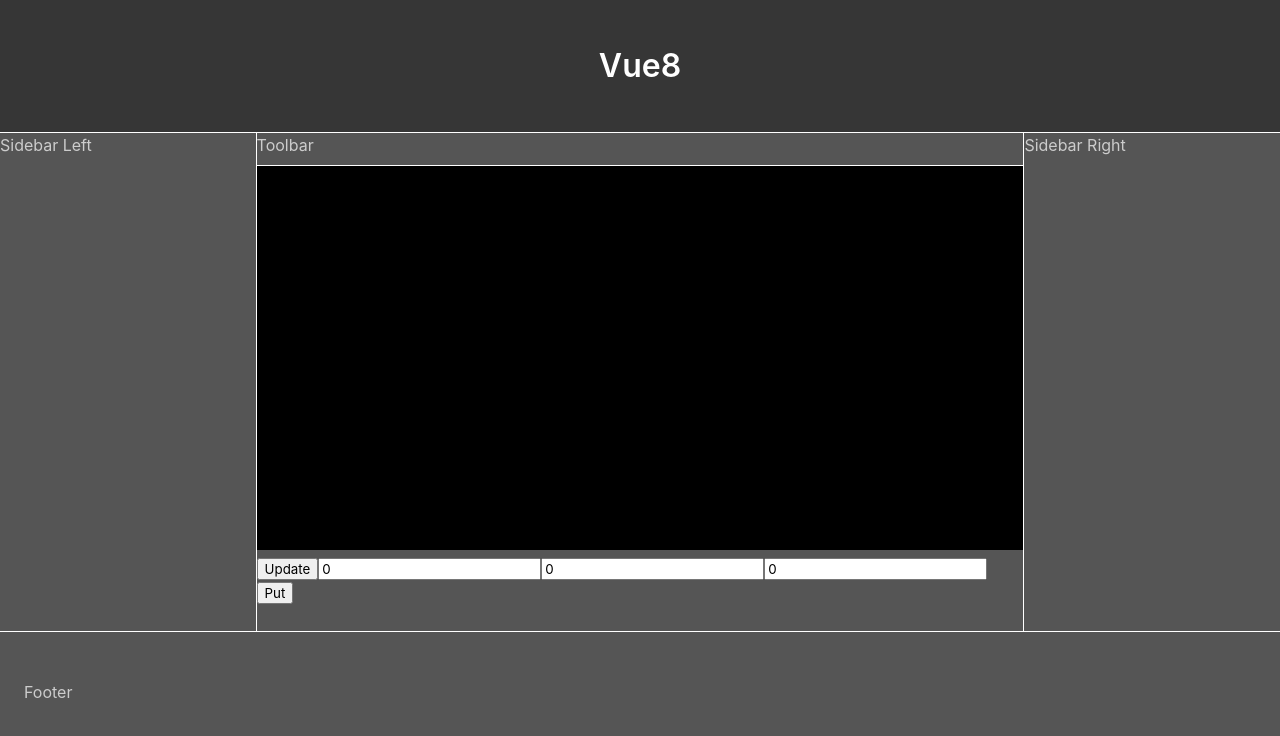
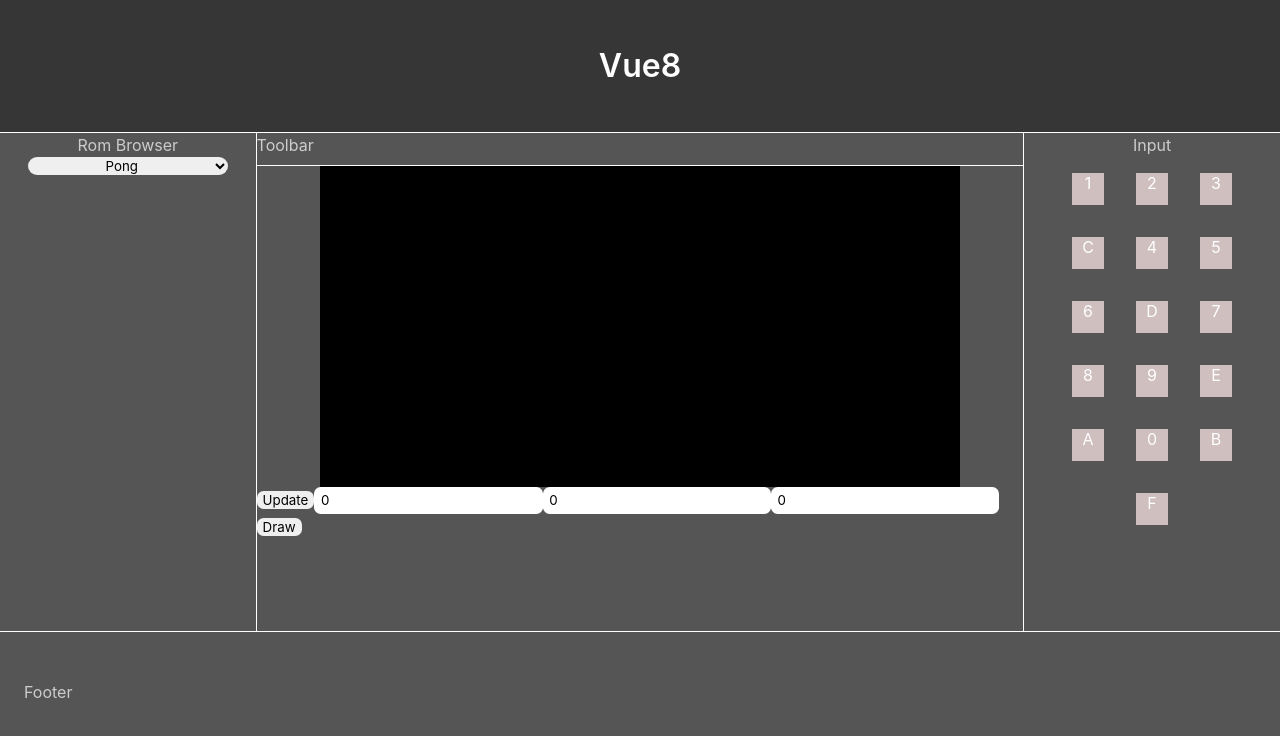
Before and after one commit to garrlker/chip8-emulator, a Vue app: page / in a window 1280 px wide. Shown: the top 736 px of the page. Built offline with nearby package versions, Linux system fonts and the light colour scheme.

Commit message:
Rom browser component is mostly up, also got a ui up for the gamepad buttons. Did a lot of misc styling to make some things look nice. Not done, storms are done so I'm off for the day

```diff
--- a/src/App.vue
+++ b/src/App.vue
@@ -18,6 +18,15 @@
 
         </display>
       </template>
+
+      <template slot="sidebar-left">
+        <RomBrowser></RomBrowser>
+      </template>
+
+      <template slot="sidebar-right">
+        <GamepadUI></GamepadUI>
+      </template>
+
     </layout>
   </div>
 </template>
@@ -25,12 +34,16 @@
 <script>
 import Layout from "./components/Layout.vue";
 import Display from "./components/Display.vue";
+import RomBrowser from "./components/RomBrowser.vue";
+import GamepadUI from "./components/GamepadUI.vue";
 
 export default {
   name: "app",
   components: {
     Layout,
-    Display
+    Display,
+    RomBrowser,
+    GamepadUI
   }
 };
 </script>
--- a/src/components/Display.vue
+++ b/src/components/Display.vue
@@ -3,11 +3,13 @@
     <div class="ui-child">
       <canvas id="emuCanvas" :width="dispWidth" :height="dispHeight" style="border:1px solid #000000;">
       </canvas>
-      <button @click="updateDisplay">Update</button>
-      <input v-model="tempX" type="number">
-      <input v-model="tempY" type="number">
-      <input v-model="tempVal" type="number">
-      <button @click="putPixel">Put</button>
+      <div>
+        <button @click="updateDisplay">Update</button>
+        <input v-model="tempX" type="number">
+        <input v-model="tempY" type="number">
+        <input v-model="tempVal" type="number">
+        <button @click="putPixel">Draw</button>
+      </div>
     </div>
   </div>
 </template>
@@ -99,7 +101,29 @@ export default {
 
 <style scoped>
 canvas {
-  min-width: 100%;
-  min-height: 100%;
+  min-width: 640px;
+  min-height: 320px;
+  /* justify-self: center; */
+}
+
+.ui-child {
+  display: flex;
+  justify-content: center;
+  flex-wrap: wrap;
+}
+
+input {
+  border-radius: 0.5em;
+  max-height: 2em;
+  border: none;
+  padding: 0.5em;
+}
+
+button {
+  border-radius: 0.5em;
+  height: auto;
+  width: auto;
+  border: none;
+  outline: 0;
 }
 </style>
--- /dev/null
+++ b/src/components/GamepadUI.vue
@@ -0,0 +1,68 @@
+<template>
+  <div class="gamepad">
+    <h3>Input</h3>
+    <svg width="32" height="32" v-for="key in gamepadKeys" :key="key">
+      <rect width="32" height="32" />>
+      <text x="16" y="16">{{ key }}</text>
+    </svg>
+  </div>
+</template>
+
+<script>
+export default {
+  name: "GamepadUI",
+  props: {
+    msg: String
+  },
+  data: function() {
+    return {
+      gamepadKeys: [
+        "1",
+        "2",
+        "3",
+        "C",
+        "4",
+        "5",
+        "6",
+        "D",
+        "7",
+        "8",
+        "9",
+        "E",
+        "A",
+        "0",
+        "B",
+        "F"
+      ]
+    };
+  }
+};
+</script>
+
+<style scoped>
+.gamepad {
+  display: flex;
+  min-height: 10em;
+  flex-direction: row;
+  flex-wrap: wrap;
+  justify-content: center;
+}
+
+.gamepad > h3 {
+  min-width: 100%;
+  text-align: center;
+}
+
+svg {
+  border: none;
+  align-self: center;
+  margin: 1em;
+}
+svg > rect {
+  fill: rgb(207, 191, 191);
+}
+svg > text {
+  fill: white;
+  text-anchor: middle;
+}
+</style>
--- a/src/components/Layout.vue
+++ b/src/components/Layout.vue
@@ -7,7 +7,9 @@
         </slot>
       </div>
       <div class="sidebar-left">
-        Sidebar Left
+        <slot name="sidebar-left">
+
+        </slot>
       </div>
 
       <div class="toolbar">
@@ -15,13 +17,17 @@
       </div>
 
       <div class="sidebar-right">
-        Sidebar Right
+        <slot name="sidebar-right">
+
+        </slot>
       </div>
+
       <div class="emuDisplay">
         <slot name="display">
 
         </slot>
       </div>
+
       <div class="footer">
         Footer
       </div>
--- /dev/null
+++ b/src/components/RomBrowser.vue
@@ -0,0 +1,50 @@
+<template>
+  <div class="browser">
+    <h3>Rom Browser</h3>
+    <select>
+      <option v-for="(data, romName) in romList" :key="romName"> {{ romName }}</option>
+    </select>
+  </div>
+</template>
+
+<script>
+import roms from "../chip8/roms.js";
+
+export default {
+  name: "RomBrowser",
+  props: {
+    msg: String
+  },
+  data: function() {
+    return {
+      romList: roms
+    };
+  }
+};
+</script>
+
+<style scoped>
+.browser {
+  display: flex;
+  flex-direction: column;
+  align-items: center;
+}
+
+select {
+  width: 15em;
+  border: none;
+  border-radius: 2em;
+  outline: 0;
+  justify-self: center;
+}
+
+select:focus {
+  outline: none;
+}
+
+select > option {
+  text-align: center;
+  min-width: 50%;
+  border-radius: 2em;
+}
+</style>
```
